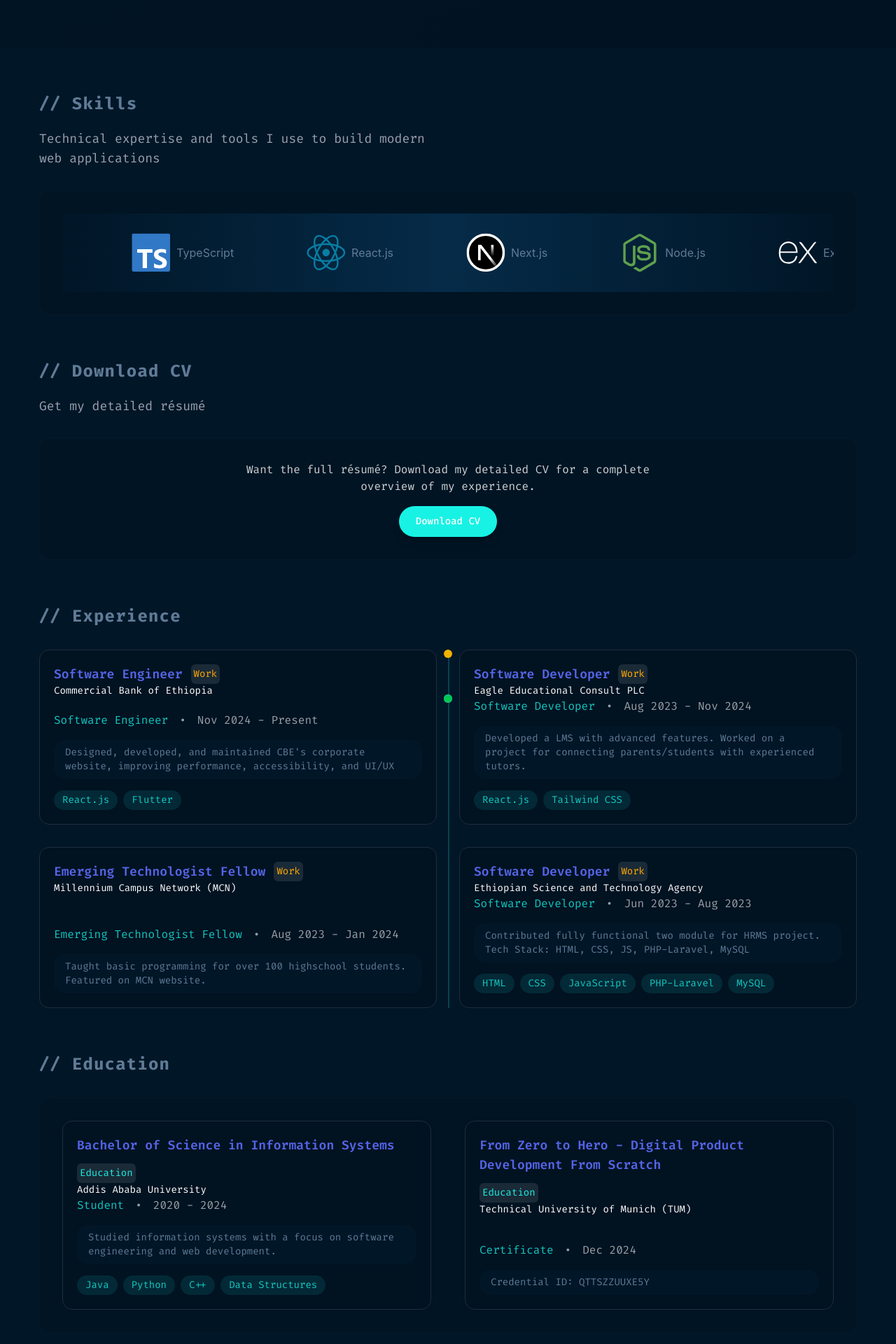
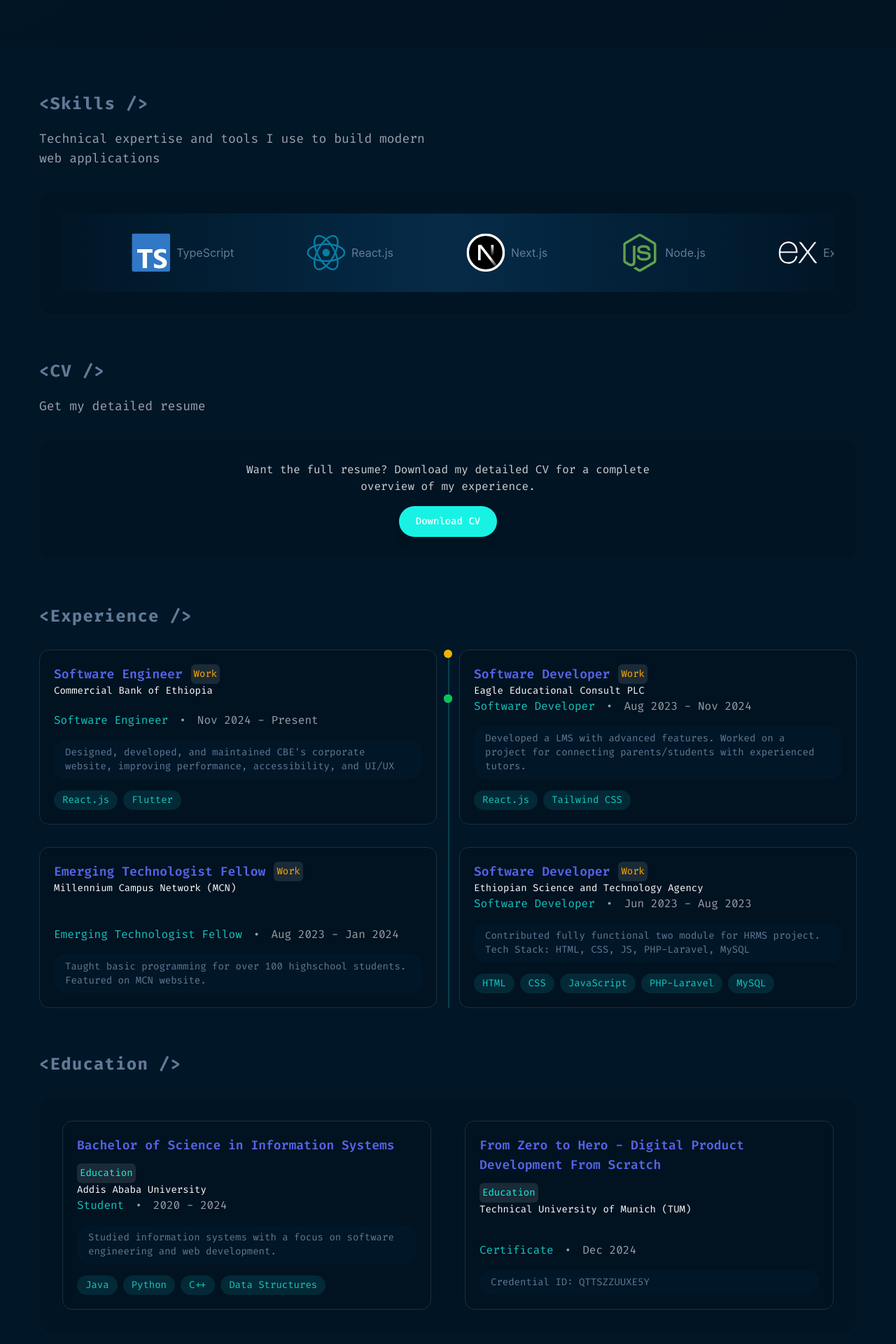
Before and after one commit to tise-genene/folio_genenetise, a Next.js app: page / in a window 1280 px wide. Shown: the part 620-2540 px from the top of the page at 70% size. Built offline with nearby package versions, Linux system fonts and the light colour scheme; no server answers.

Commit message:
added angle bracket notation for section headings

```diff
--- a/src/components/Experiences/Experiences.tsx
+++ b/src/components/Experiences/Experiences.tsx
@@ -78,7 +78,7 @@
   return (
     <section id="experiences" className="mt-16">
       <div className="mb-8">
-        <SectionHeading title="// Experience" />
+        <SectionHeading title="<Experience />" />
       </div>
 
       <div className="relative">
@@ -125,7 +125,7 @@
       {/* Education Section */}
       <div className="mt-16">
         <div className="mb-8">
-          <SectionHeading title="// Education" />
+          <SectionHeading title="<Education />" />
         </div>
         <SectionContainer>
           <div className="grid grid-cols-1 gap-8 md:grid-cols-2 md:gap-12">
--- a/src/components/Projects/ProjectSection.tsx
+++ b/src/components/Projects/ProjectSection.tsx
@@ -10,7 +10,7 @@
   return (
     <section id="projects" className="mt-16">
       <div className="mb-8">
-        <SectionHeading title="// Projects" />
+        <SectionHeading title="<Projects />" />
       </div>
 
       <div className="grid grid-cols-1 gap-8 md:grid-cols-2">
--- a/src/components/Services/ServiceSection.tsx
+++ b/src/components/Services/ServiceSection.tsx
@@ -8,7 +8,7 @@
     <div className="mt-16">
       <div className="mb-8">
         <SectionHeading
-          title="// What I Offer"
+          title="<Services />"
           subtitle="Building modern web solutions that drive business growth and user engagement."
         />
       </div>
--- a/src/components/Skills/Skills.tsx
+++ b/src/components/Skills/Skills.tsx
@@ -15,7 +15,7 @@
     <div className="mt-16">
       <div className="mb-8">
         <SectionHeading
-          title="// Skills"
+          title="<Skills />"
           subtitle="Technical expertise and tools I use to build modern web applications"
         />
       </div>
--- a/src/components/Testimonials/TestimonialSection.tsx
+++ b/src/components/Testimonials/TestimonialSection.tsx
@@ -17,7 +17,7 @@
     <div className="mt-16">
       <div className="mb-8">
         <SectionHeading
-          title="// Client Feedback"
+          title="<Testimonials />"
           subtitle="Real success stories from businesses and teams I've helped grow through modern web solutions"
         />
       </div>
--- a/src/components/UI/CVDownload.tsx
+++ b/src/components/UI/CVDownload.tsx
@@ -10,14 +10,14 @@
     <div className={`mt-16 ${className}`}>
       <div className="mb-8">
         <SectionHeading
-          title="// Download CV"
-          subtitle="Get my detailed résumé"
+          title="<CV />"
+          subtitle="Get my detailed resume"
         />
       </div>
       <SectionContainer>
         <div className="flex flex-col items-center justify-center text-center gap-4">
           <p className="text-neutral/80 max-w-[600px]">
-            Want the full résumé? Download my detailed CV for a complete overview of my experience.
+            Want the full resume? Download my detailed CV for a complete overview of my experience.
           </p>
           <a
             href="/docs/cv.pdf"
```
